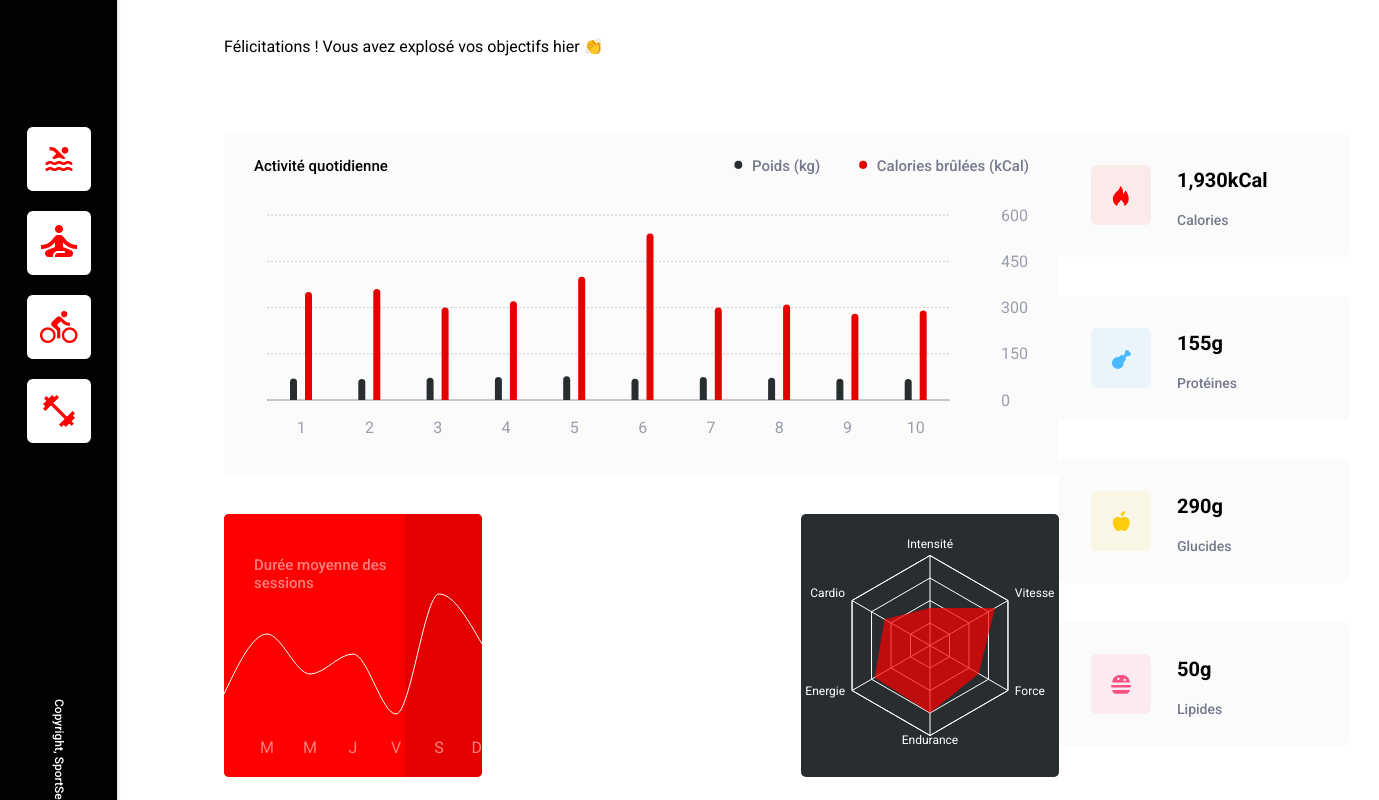
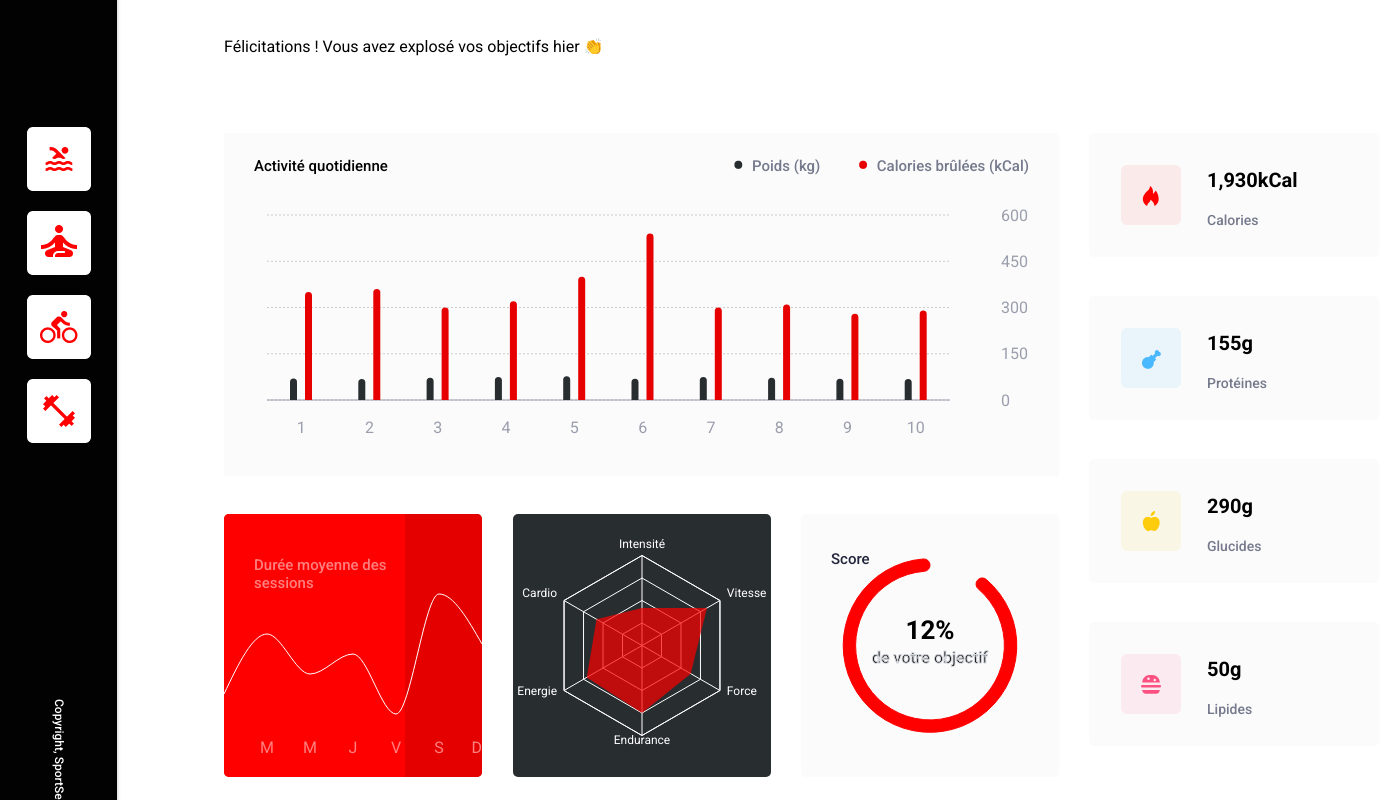
Before and after one commit to prasouk-ph/PrasoukPhoubandith_12_04032022, a React (Create React App) app: page / in a window 1280 px wide. Shown: the part 220-1020 px from the top of the page, 1379 px wide, since content can reach past the window. Built offline with nearby package versions, Linux system fonts and the light colour scheme.

Commit message:
Add fat score chart

```diff
--- /dev/null
+++ b/src/components/pages/Home/FatScore/FatScore.css
@@ -0,0 +1,13 @@
+.fatscore {
+    position: relative;
+}
+
+.fatscore-title {
+    position: absolute;
+    z-index: 2;
+    font-size: 15px;
+    font-weight: 500;
+    top: 24px;
+    left: 30px;
+    color: #20253a;
+}
--- /dev/null
+++ b/src/components/pages/Home/FatScore/FatScore.jsx
@@ -0,0 +1,61 @@
+import React from "react";
+import {
+    PieChart,
+    Pie,
+    Cell
+} from "recharts";
+import './FatScore.css'
+
+const data = [
+    { id: "1", name: "Vide", value: 10 }, // value set white size
+    { id: "2", name: "Gras", value: 90 } // value set pie size
+  ];
+
+function FatScore() {
+    return (
+        <div className="fatscore">
+            <h2 className="fatscore-title">Score</h2>
+
+            <PieChart width={258} height={263} style={{backgroundColor: "#FBFBFB", borderRadius: 5}}>
+                <text
+                    x={"50%"}
+                    y={"45%"}
+                    textAnchor="middle"
+                    dominantBaseline="middle"
+                    style={{fontSize: 26, fontWeight: 700}}
+                >
+                12%
+                </text>
+                <text
+                    x={"50%"}
+                    y={"55%"}
+                    textAnchor="middle"
+                    dominantBaseline="middle"
+                    style={{ fontSize: 16, fontWeight: 500 }}
+                    stroke="#D2D5DB"
+                >
+                de votre objectif
+                </text>
+                <Pie
+                    data={data}
+                    dataKey="value"
+                    innerRadius="60%"
+                    outerRadius="70%"
+                    fill="#FF0000"
+                    startAngle={90}
+                    endAngle={-270}
+                    paddingAngle={0}
+                    blendStroke
+                    cornerRadius={50}
+                >
+                    <Cell
+                        key="test"
+                        fill="#FBFBFB"
+                    />
+                </Pie>
+            </PieChart>
+        </div>
+    );
+}
+
+export default FatScore;
--- a/src/components/pages/Home/Home.css
+++ b/src/components/pages/Home/Home.css
@@ -72,4 +72,5 @@
     display: flex;
     flex-wrap: wrap;
     justify-content: space-between;
+    margin-right: 30px;
 }
--- a/src/components/pages/Home/Home.jsx
+++ b/src/components/pages/Home/Home.jsx
@@ -6,6 +6,7 @@ import FatIcon from '../../../assets/fat-icon.png'
 import ActivitesChart from './ActivitiesChart/ActivitiesChart'
 import SessionChart from './SessionChart/SessionChart'
 import CharateristicsChart from './CharateristicsChart/CharateristicsChart'
+import FatScore from './FatScore/FatScore'
 
 function Home() {
     return (
@@ -23,6 +24,7 @@ function Home() {
                     <ActivitesChart />
                     <SessionChart />
                     <CharateristicsChart />
+                    <FatScore />
                 </div>
 
                 <div className="nutritional-intake">
```
